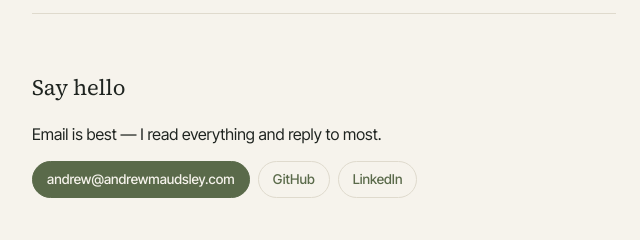
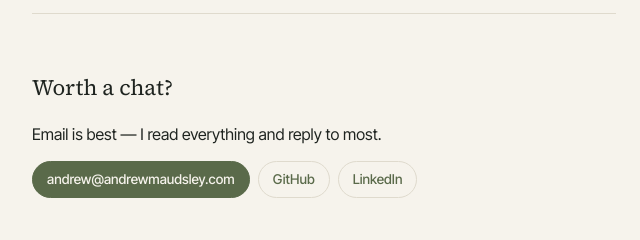
Before and after one commit to andrewmaudsley/andrewmaudsley.github.io, an Astro site: page / in a window 1280 px wide. Shown: the part 939-1179 px from the top of the page, 316-956 px from the left. Built offline with nearby package versions, Linux system fonts and the light colour scheme; Astro itself is replaced by a stand-in of ours.

Commit message:
Reword contact heading to "Worth a chat?"
Co-Authored-By: Claude Opus 4.7 <noreply@anthropic.com>

```diff
--- a/src/pages/index.astro
+++ b/src/pages/index.astro
@@ -228,7 +228,7 @@ const email = 'andrew@andrewmaudsley.com';
       <hr class="rule" />
 
       <section id="contact">
-        <h2>Say hello</h2>
+        <h2>Worth a chat?</h2>
         <p>Email is best — I read everything and reply to most.</p>
         <div class="contact-row">
           <button class="pill" data-primary id="emailBtn" type="button">
```
